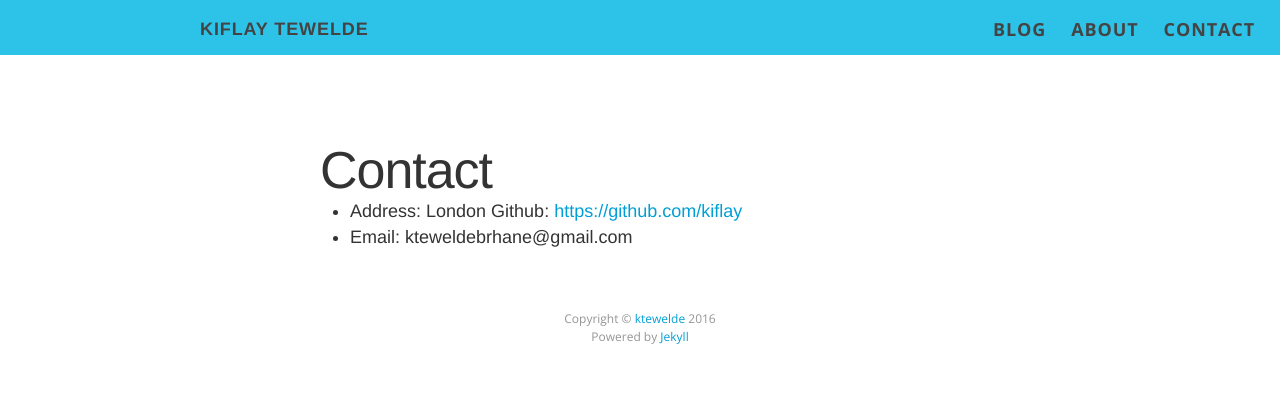
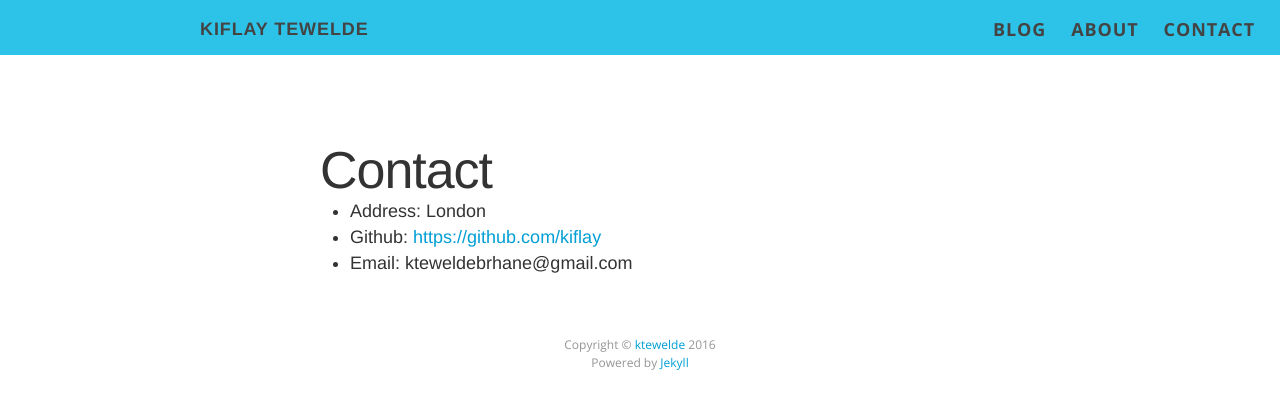
Before and after one commit to kiflay/kiflay.github.io, a Jekyll site: the page built from contact.md, in a window 1280 px wide. Shown: the top 409 px of the page. Built offline with Jekyll 4.4.1, drawn with Linux system fonts in a browser that asks for light colours; nearby versions of some CDN libraries; Markdown is read by kramdown in place of the engine named in the settings.

```diff
--- a/contact.md
+++ b/contact.md
@@ -6,5 +6,5 @@ permalink: /contact/
 
 
 * Address: London
-  Github:<a href= "https://github.com/kiflay" target ="_blank"> https://github.com/kiflay </a>
+* Github:<a href= "https://github.com/kiflay" target ="_blank"> https://github.com/kiflay </a>
 * Email:  kteweldebrhane@gmail.com
```
